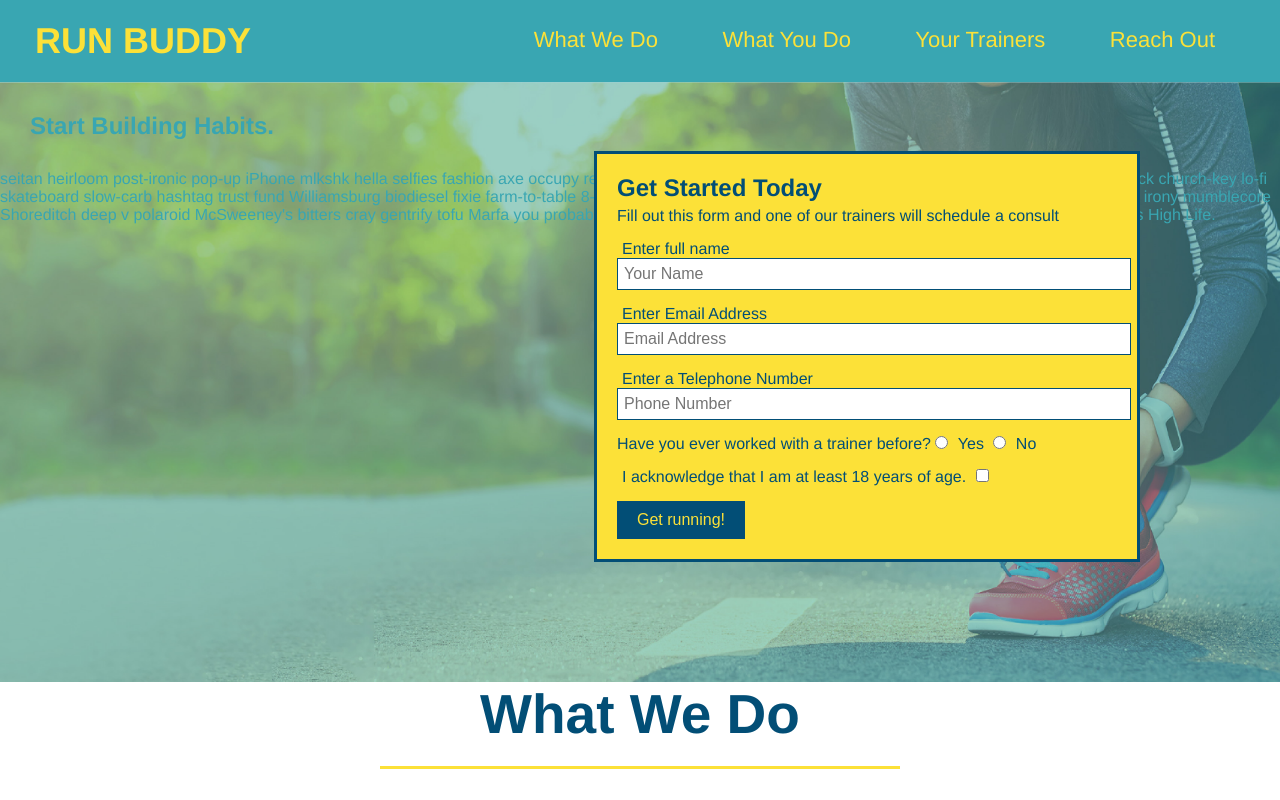
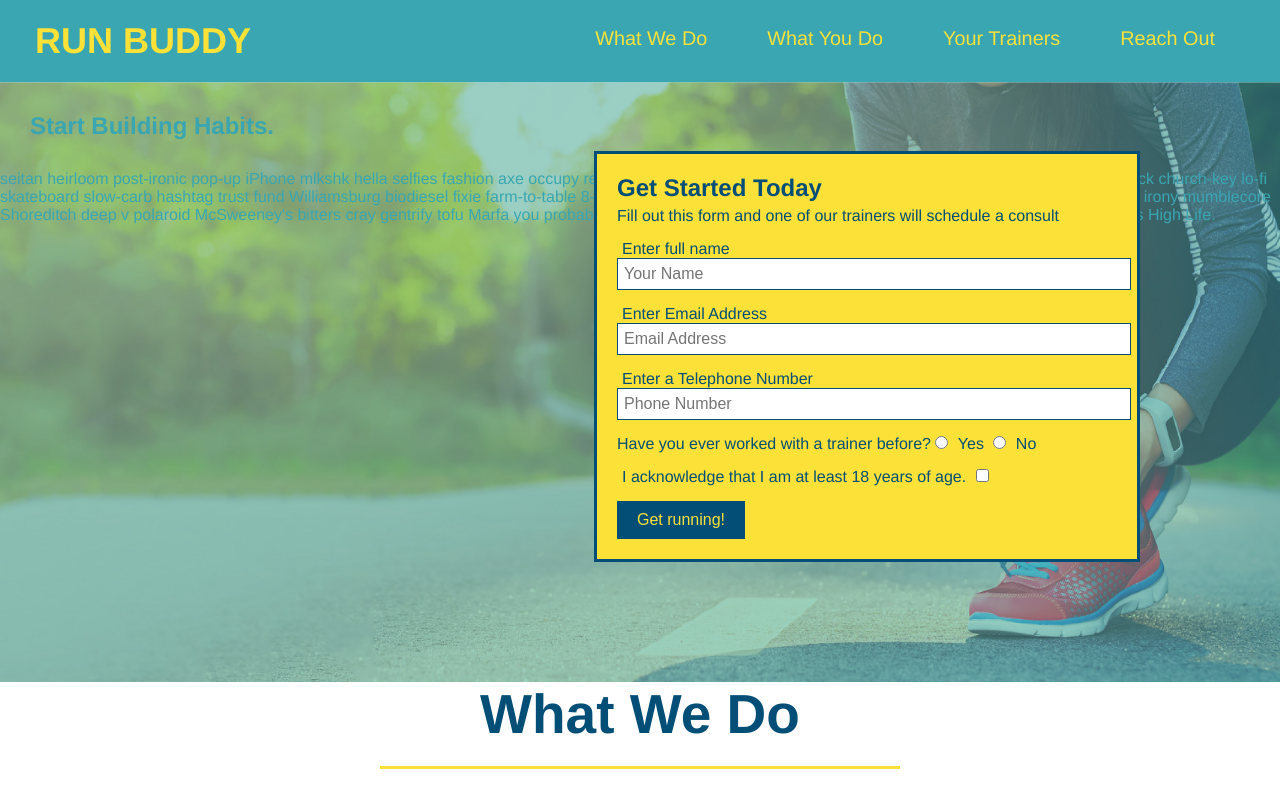
Before and after one commit to drewvena/run-buddy, a plain HTML site: page index.html in a window 1280 px wide. Shown: the top 800 px of the page. Drawn offline with Linux system fonts and the light colour scheme.

Commit message:
add flexbox to header nav

```diff
--- a/assets/css/style.css
+++ b/assets/css/style.css
@@ -35,13 +35,20 @@ header {
   header nav {
     margin: 7px 0;
   }
+  header nav ul {
+    display: flex;
+    flex-wrap: wrap;
+    justify-content: space-between;
+    align-items: center;
+    list-style: none;
+  }
   header nav ul li {
-    display: inline;
+    display: inline
   }
   header nav ul li a {
     margin: 0 30px;
     font-weight: lighter;
-    font-size: 22px;
+    font-size: 1.55vw
   }
   header h1 {
     font-weight: bold;
```
